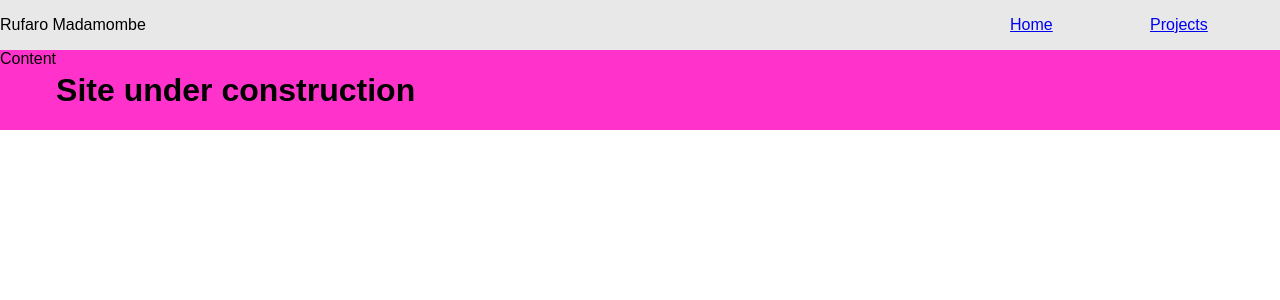
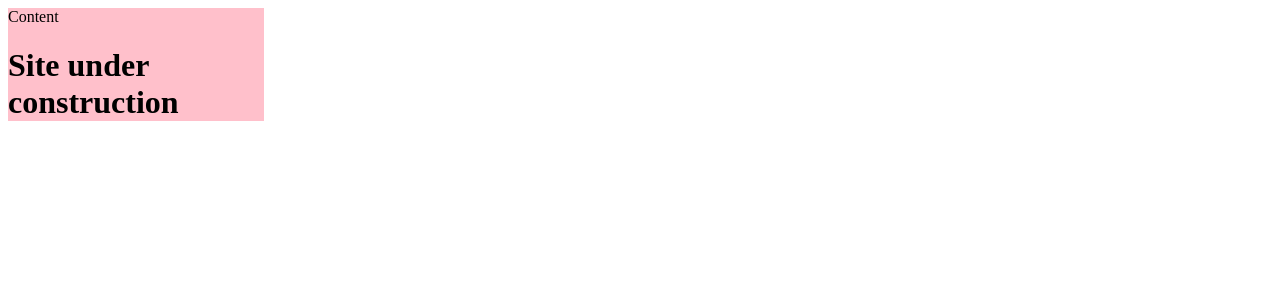
Before and after one commit to Rayhatron/rayhatron.github.io, a Jekyll site: the page built from index.html, in a window 1280 px wide. Shown: the top 300 px of the page. Built offline with Jekyll 4.4.1, drawn with Linux system fonts in a browser that asks for light colours.

Commit message:
just a test

```diff
--- a/_config.yml
+++ b/_config.yml
@@ -28,3 +28,4 @@ github_username:  rayhatron
 markdown: kramdown
 sass:
   style: compressed
+  cache: false
--- a/_layouts/default.html
+++ b/_layouts/default.html
@@ -9,18 +9,8 @@ layout: compress
     <link rel="stylesheet" href="css/master.css">
   </head>
   <body>
-    <div class="container">
-      <header>
-        <nav>
-          <p>
-            Rufaro Madamombe
-          </p>
-          <ul>
-            <li><a href="index.html">Home</a></li>
-            <li><a href="projects.html">Projects</a></li>
-          </ul>
-        </nav>
-      </header>
+    <div class="mycontainer">
+
       Content
       {{ content }}
     </div>
--- a/css/master.scss
+++ b/css/master.scss
@@ -1,17 +1,22 @@
 ---
-# Only the main Sass file needs front matter (the dashes are enough)
+
 ---
-@import "_base";
-@import "_normalize";
 
-.container{
-  background: $background-color;
-  width: $content-width;
-  display: flex;
-  flex-direction: row;
-  flex-wrap: wrap;
+
+
+html, body{
+  width: 100%;
 }
 
+body{
+  overflow: hidden;
+}
+.mycontainer{
+  background: pink;
+  width: 20%;
+
+}
+/*
 header{
   width: $full-width;
   display: flex;
@@ -38,3 +43,4 @@ header nav ul li{
     padding: 0 10px 0 10px;
     width: 120px;
 }
+*/
```
